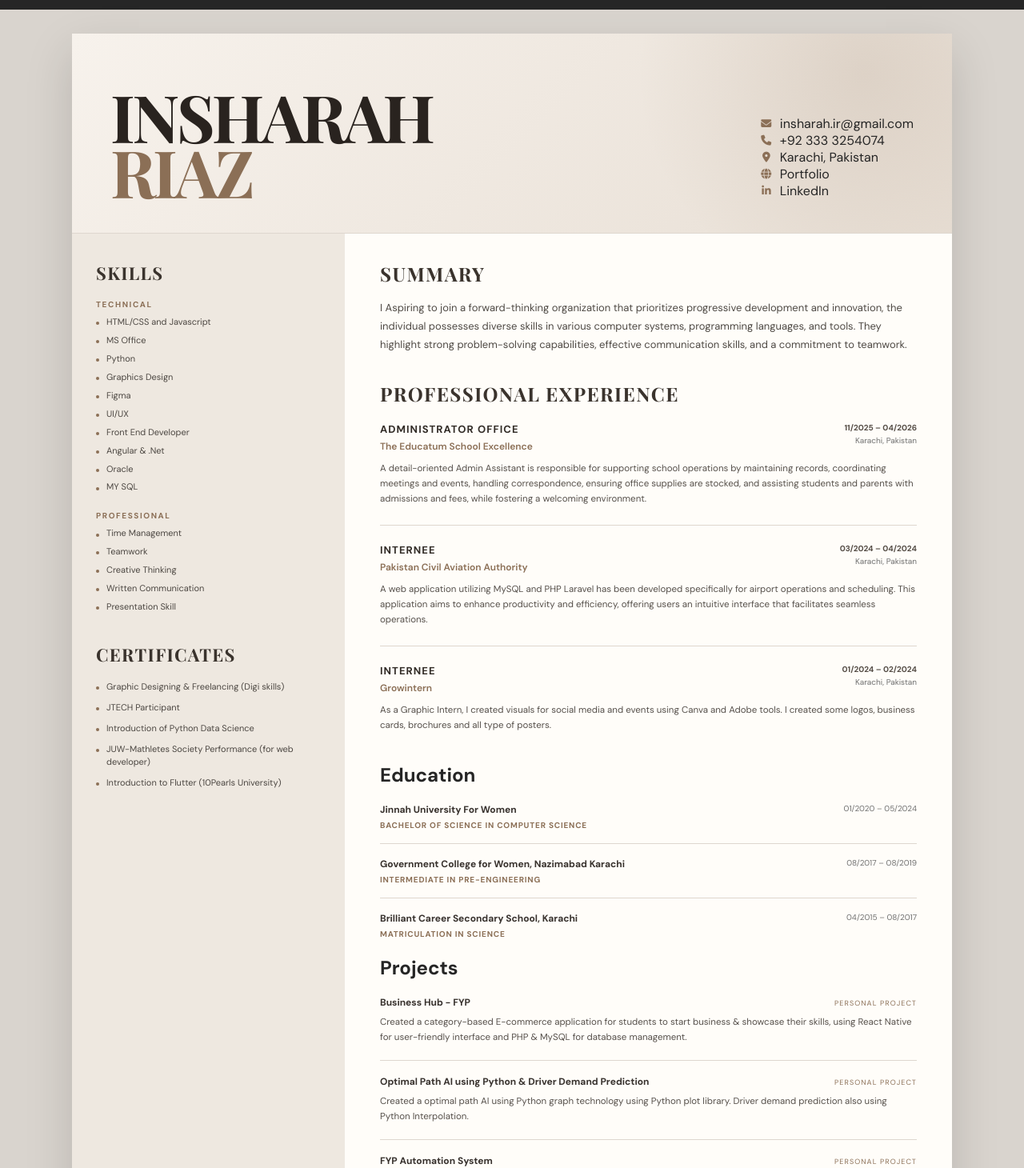
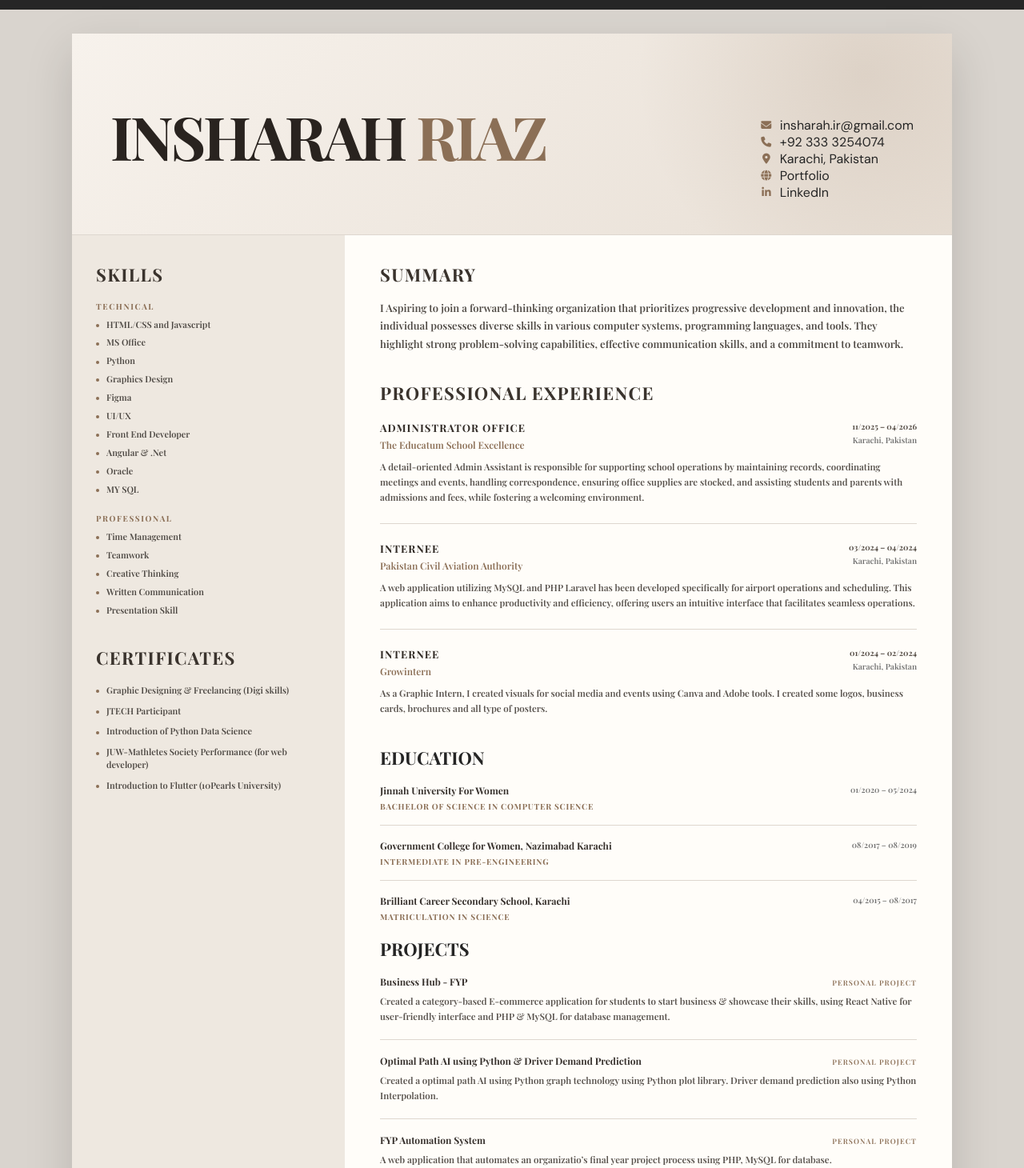
Before and after one commit to Insharah05678/my-angular-resume, an Angular app: page / in a window 1280 px wide. Shown: the part 50-1510 px from the top of the page at 80% size. Built offline with nearby package versions, Linux system fonts and the light colour scheme.

Commit message:
Initial commit

```diff
--- a/src/app/app.component.scss
+++ b/src/app/app.component.scss
@@ -60,13 +60,14 @@
 .resume-section h2 {
   margin: 0 0 16px;
   font-family: 'Playfair Display', Georgia, serif;
-  font-size: 24px;
+  font-size: 22px;
   text-transform: uppercase;
   letter-spacing: .06em;
   color: #3a332d;
 }
 
 .summary-section p {
+  font-family: 'Playfair Display', Georgia, serif;
   margin: 0;
   max-width: 690px;
   color: #4f4a45;
--- a/src/app/components/education/education.component.html
+++ b/src/app/components/education/education.component.html
@@ -1,5 +1,5 @@
 <section class="resume-section" id="education">
-  <h2>Education</h2>
+  <h2 style="font-family: 'Playfair Display', Georgia, serif; text-transform: uppercase; font-size: 22px">Education</h2>
 
   <div class="education-list">
     <article class="education-item" *ngFor="let item of education">
--- a/src/app/components/education/education.component.scss
+++ b/src/app/components/education/education.component.scss
@@ -1,9 +1,11 @@
 .education-list {
+  font-family: 'Playfair Display', Georgia, serif;
   display: grid;
   gap: 17px;
 }
 
 .education-item {
+  font-family: 'Playfair Display', Georgia, serif;
   display: grid;
   grid-template-columns: 1fr auto;
   gap: 20px;
@@ -12,17 +14,20 @@
 }
 
 .education-item:last-child {
+  font-family: 'Playfair Display', Georgia, serif;
   border-bottom: 0;
   padding-bottom: 0;
 }
 
 .education-item h3 {
+  font-family: 'Playfair Display', Georgia, serif;
   margin: 0 0 5px;
   font-size: 12px;
   color: #38322e;
 }
 
 .education-item p {
+  font-family: 'Playfair Display', Georgia, serif;
   margin: 0;
   font-size: 10px;
   letter-spacing: .08em;
@@ -31,6 +36,7 @@
 }
 
 .education-item time {
+  font-family: 'Playfair Display', Georgia, serif;
   color: var(--muted);
   font-size: 10px;
   white-space: nowrap;
--- a/src/app/components/experience/experience.component.html
+++ b/src/app/components/experience/experience.component.html
@@ -1,5 +1,5 @@
 <section class="resume-section" id="experience">
-  <h2>Professional Experience</h2>
+  <h2 style="font-family: 'Playfair Display', Georgia, serif; text-transform: uppercase; font-size: 22px">Professional Experience</h2>
 
   <article class="experience-item" *ngFor="let item of experiences">
     <div class="experience-heading">
--- a/src/app/components/experience/experience.component.scss
+++ b/src/app/components/experience/experience.component.scss
@@ -1,5 +1,7 @@
 .resume-section { margin-bottom: 36px; }
-
+.experience-heading{
+  font-family: 'Playfair Display', Georgia, serif;
+}
 .resume-section h2 {
   margin: 0 0 20px;
   font-family: 'Playfair Display', Georgia, serif;
@@ -10,18 +12,21 @@
 }
 
 .experience-item {
+  font-family: 'Playfair Display', Georgia, serif;
   padding: 0 0 22px;
   margin-bottom: 22px;
   border-bottom: 1px solid var(--line);
 }
 
 .experience-item:last-child {
+  font-family: 'Playfair Display', Georgia, serif;
   margin-bottom: 0;
   padding-bottom: 0;
   border-bottom: 0;
 }
 
 .experience-heading {
+  font-family: 'Playfair Display', Georgia, serif;
   display: flex;
   justify-content: space-between;
   align-items: flex-start;
@@ -29,6 +34,7 @@
 }
 
 .experience-heading h3 {
+  font-family: 'Playfair Display', Georgia, serif;
   margin: 0;
   font-size: 13px;
   letter-spacing: .08em;
@@ -37,6 +43,7 @@
 }
 
 .company {
+  font-family: 'Playfair Display', Georgia, serif;
   margin: 5px 0 0;
   font-size: 12px;
   color: var(--accent);
@@ -44,6 +51,7 @@
 }
 
 .meta {
+  font-family: 'Playfair Display', Georgia, serif;
   display: grid;
   gap: 3px;
   text-align: right;
@@ -55,6 +63,7 @@
 .meta strong { color: #554d46; }
 
 .description {
+  font-family: 'Playfair Display', Georgia, serif;
   margin: 11px 0 0;
   color: #56504b;
   font-size: 11.5px;
--- a/src/app/components/projects/projects.component.html
+++ b/src/app/components/projects/projects.component.html
@@ -1,5 +1,6 @@
 <section class="resume-section" id="projects">
-  <h2>Projects</h2>
+  <h2 style="font-family: 'Playfair Display', Georgia, serif; text-transform: uppercase; font-size: 22px">Projects</h2>
+
 
   <article class="project-item" *ngFor="let project of projects">
     <div class="project-title">
--- a/src/app/components/projects/projects.component.scss
+++ b/src/app/components/projects/projects.component.scss
@@ -1,16 +1,19 @@
 .project-item {
+  font-family: 'Playfair Display', Georgia, serif;
   padding: 0 0 18px;
   margin-bottom: 18px;
   border-bottom: 1px solid var(--line);
 }
 
 .project-item:last-child {
+  font-family: 'Playfair Display', Georgia, serif;
   border-bottom: 0;
   margin-bottom: 0;
   padding-bottom: 0;
 }
 
 .project-title {
+  font-family: 'Playfair Display', Georgia, serif;
   display: flex;
   justify-content: space-between;
   align-items: baseline;
@@ -18,12 +21,14 @@
 }
 
 .project-title h3 {
+  font-family: 'Playfair Display', Georgia, serif;
   margin: 0;
   font-size: 12px;
   color: #38322e;
 }
 
 .project-title span {
+  font-family: 'Playfair Display', Georgia, serif;
   font-size: 9px;
   text-transform: uppercase;
   letter-spacing: .12em;
@@ -32,6 +37,7 @@
 }
 
 .project-item p {
+  font-family: 'Playfair Display', Georgia, serif;
   margin: 8px 0 0;
   color: #56504b;
   font-size: 11.5px;
--- a/src/app/components/resume-header/resume-header.component.html
+++ b/src/app/components/resume-header/resume-header.component.html
@@ -1,7 +1,7 @@
 <header class="hero">
   <div class="hero-name">
     <!--p class="eyebrow">CURRICULUM VITAE</p-->
-    <h1>INSHARAH<br><span>RIAZ</span></h1>
+    <h1>INSHARAH  <span>RIAZ</span></h1>
   </div>
 
   <div class="header-wrapper">
--- a/src/app/components/resume-header/resume-header.component.scss
+++ b/src/app/components/resume-header/resume-header.component.scss
@@ -71,10 +71,10 @@
 }
 
 h1 {
-  margin: 0;
+  //margin: 0;
   font-family: 'Playfair Display', Georgia, serif;
-  font-size: clamp(48px, 7vw, 82px); /* BARI SCREEN PE YEHI RAHEGA */
-  line-height: .84;
+  font-size: clamp(40px, 6vw, 75px); /* BARI SCREEN PE YEHI RAHEGA */
+  line-height: .80;
   letter-spacing: -.045em;
   color: #29231f;
   writing-mode: horizontal-tb;
--- a/src/app/components/resume-sidebar/resume-sidebar.component.html
+++ b/src/app/components/resume-sidebar/resume-sidebar.component.html
@@ -1,5 +1,5 @@
 <section class="side-section">
-  <h2>Skills</h2>
+  <h2 style="font-family: 'Playfair Display', Georgia, serif; text-transform: uppercase; font-size: 22px">Skills</h2>
 
   <div class="skill-group" *ngFor="let group of skillGroups">
     <h3>{{ group.title }}</h3>
@@ -10,7 +10,7 @@
 </section>
 
 <section class="side-section">
-  <h2>Certificates</h2>
+  <h2 style="font-family: 'Playfair Display', Georgia, serif; text-transform: uppercase; font-size: 22px">Certificates</h2>
   <ul class="certificate-list">
     <li *ngFor="let certificate of certificates">{{ certificate }}</li>
   </ul>
--- a/src/app/components/resume-sidebar/resume-sidebar.component.scss
+++ b/src/app/components/resume-sidebar/resume-sidebar.component.scss
@@ -1,4 +1,5 @@
 .side-section {
+  font-family: 'Playfair Display', Georgia, serif;
   margin-bottom: 36px;
 }
 
@@ -12,10 +13,12 @@
 }
 
 .skill-group {
+  font-family: 'Playfair Display', Georgia, serif;
   margin-bottom: 21px;
 }
 
 .skill-group h3 {
+  font-family: 'Playfair Display', Georgia, serif;
   margin: 0 0 8px;
   font-size: 10px;
   text-transform: uppercase;
@@ -24,12 +27,14 @@
 }
 
 ul {
+  font-family: 'Playfair Display', Georgia, serif;
   margin: 0;
   padding: 0;
   list-style: none;
 }
 
 li {
+  font-family: 'Playfair Display', Georgia, serif;
   position: relative;
   margin: 0 0 7px;
   padding-left: 13px;
@@ -49,4 +54,5 @@ li::before {
   background: var(--accent);
 }
 
-.certificate-list li { margin-bottom: 10px; }
+.certificate-list li { margin-bottom: 10px;
+font-family: 'Playfair Display', Georgia, serif; }
```
